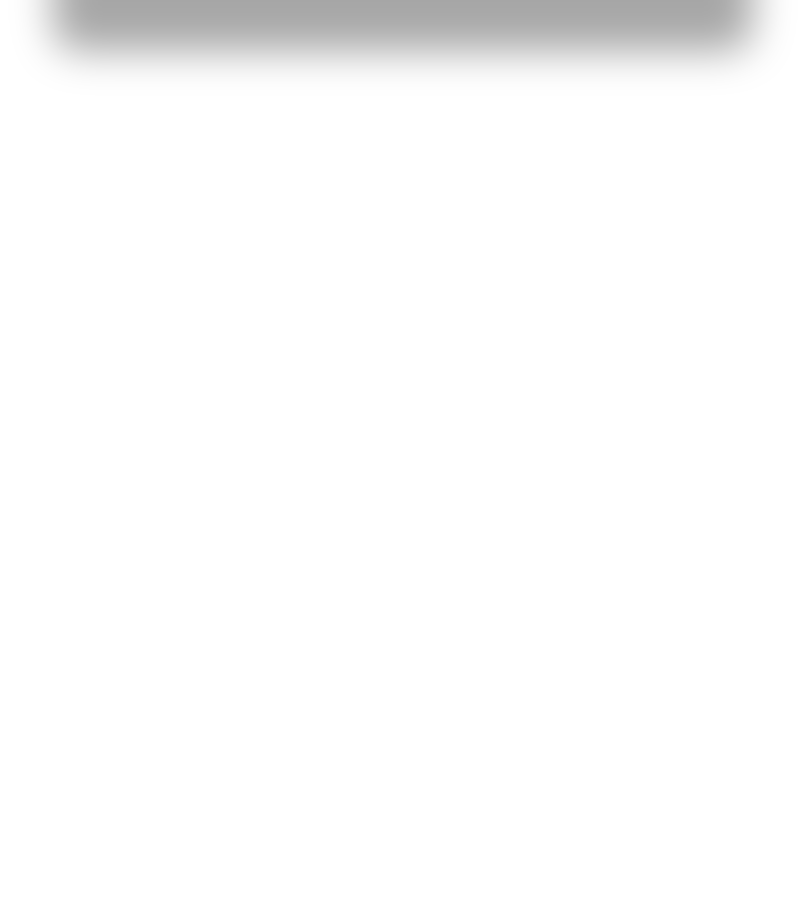
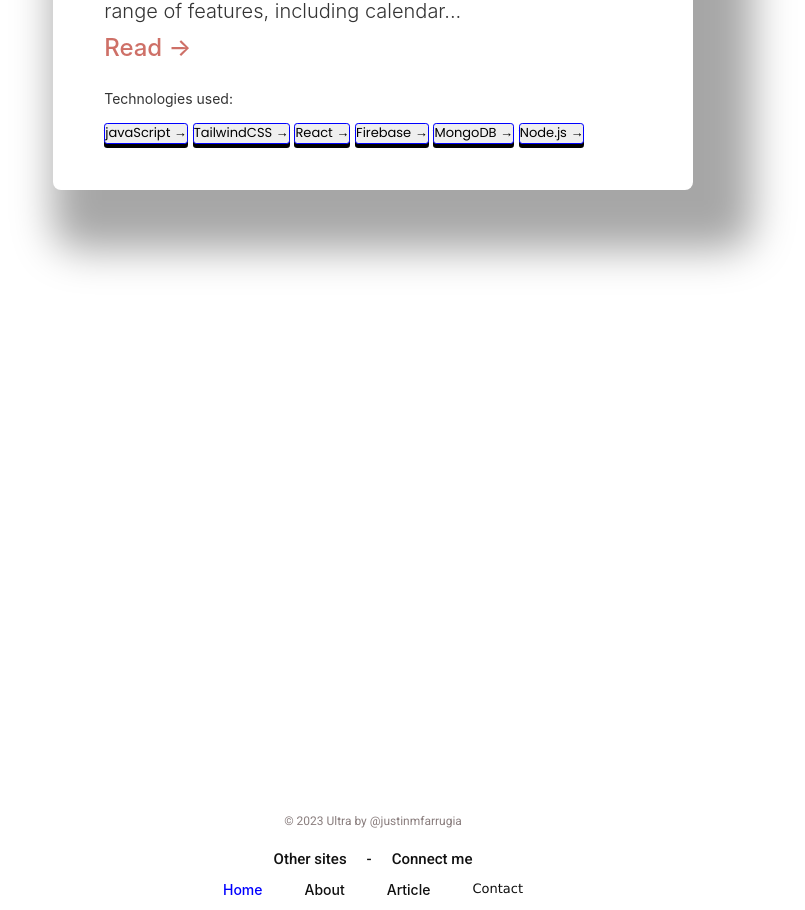
Before and after one commit to MohammadIqbalHossain/portfolio-0.2, a React (Vite) app: page / in a window 1280 px wide. Shown: the part 2298-3208 px from the top of the page, without its empty margins (267-1072 px from the left). Before the commit the page ends 2830 px from the top, so only its background shows below. Built offline with nearby package versions, Linux system fonts and the light colour scheme; a web font is replaced by a local one.

Commit message:
footer and some other adjusments added

```diff
--- a/public/data.json
+++ b/public/data.json
@@ -4,11 +4,12 @@
     "projectName": "Rocket Rock",
     "description": "Rocket Rock is a website for selling spacecraft engines and other parts of spaceships. This site offers a wide range of products for space enthusiasts and professionals alike. From propulsion systems to structural components, Rocket Rock provides everything needed to build or maintain a spacecraft. The website features detailed descriptions and specifications for each product, ensuring that customers can make informed decisions. Additionally, Rocket Rock offers a user-friendly interface, making it easy to navigate and find the required items. With a secure checkout process and reliable shipping options, Rocket Rock aims to be the go-to source for all space-related hardware. The site also includes a blog with the latest news and advancements in space technology, providing valuable insights and updates to its users.",
     "liveSiteLink": "https://rocket-rock-cce05.web.app/",
-    "github-backend-link": "https://github.com/MohammadIqbalHossain/rocket-rock-server-site",
-    "github-client-link": "https://github.com/MohammadIqbalHossain/rocket-rock-client-site",
+    "githubBackendEnd": "https://github.com/MohammadIqbalHossain/rocket-rock-server-site",
+    "githubFrontEnd": "https://github.com/MohammadIqbalHossain/rocket-rock-client-site",
     "image1": "https://i.ibb.co/zJXcftt/breathing-knowlage.png",
-    "image2": "https://i.ibb.co/d212CWN/Screenshot-2023-01-01-002135.png",
+    "image2": "https://i.imgur.com/q1Yf83Q.png",
     "image3": "https://i.ibb.co/BjdyYLw/rocket-rock-2.png",
+    "image4": "https://i.imgur.com/AKx06W8.png",
     "tagline": "Breath in space.",
     "technologies": [
       "javaScript",
@@ -26,12 +27,13 @@
     "_id": "2b3c4d5e6f7g8h9i0j",
     "projectName": "MarchEasy",
     "description": "MarchEasy is an innovative platform designed to simplify the process of organizing and managing events, marches, and protests. The website offers tools and resources for event coordinators to plan, promote, and execute successful events. Users can create detailed event pages, manage registrations, and communicate with participants through the platform. MarchEasy also provides analytics and reporting features, allowing organizers to track attendance, engagement, and overall event performance. With a focus on social activism, MarchEasy aims to empower communities and advocacy groups by providing a comprehensive solution for event management. The platform's intuitive design and robust functionality make it an essential tool for anyone looking to organize impactful events.",
-    "liveSiteLink": "https://marcheasy.com",
-    "github-backend-link": "https://github.com/MarchEasy/backend",
-    "github-client-link": "https://github.com/MarchEasy/client",
-    "image1": "https://i.ibb.co/album/marcheasy.png",
-    "image2": "https://i.ibb.co/album/marcheasy2.png",
-    "image3": "https://i.ibb.co/album/marcheasy3.png",
+    "liveSiteLink": "https://warehouse-site.web.app/",
+    "githubBackendEnd": "https://github.com/MohammadIqbalHossain/warehouse-management-server-site",
+    "githubFrontEnd": "https://github.com/MohammadIqbalHossain/warehouse-management-client-site",
+    "image1": "https://i.imgur.com/5hMALM2.png",
+    "image2": "https://i.imgur.com/rXd1YXF.png",
+    "image3": "https://i.imgur.com/vSiSVJu.png",
+    "image4": "https://i.imgur.com/pdzU8jo.png",
     "tagline": "Make your march easy.",
     "technologies": [
       "javaScript",
@@ -49,12 +51,13 @@
     "_id": "3c4d5e6f7g8h9i0j1k",
     "projectName": "PickTimely",
     "description": "PickTimely is a scheduling and appointment booking platform designed to help businesses and professionals manage their time more effectively. The website offers a range of features, including calendar integration, automated reminders, and client management tools. With PickTimely, users can easily schedule appointments, set availability, and manage bookings from a single, centralized platform. The intuitive interface and customizable settings make it easy to tailor the platform to individual needs. Whether you are a freelancer, a small business owner, or part of a larger organization, PickTimely provides the tools you need to streamline your scheduling process and improve efficiency. The platform also includes robust reporting and analytics, allowing users to track appointment trends and make data-driven decisions.",
-    "liveSiteLink": "https://picktimely.com",
-    "github-backend-link": "https://github.com/PickTimely/backend",
-    "github-client-link": "https://github.com/PickTimely/client",
-    "image1": "https://i.ibb.co/album/picktimely.png",
-    "image2": "https://i.ibb.co/album/picktimely2.png",
-    "image3": "https://i.ibb.co/album/picktimely3.png",
+    "liveSiteLink": "https://pick-timely.web.app/",
+    "githubBackendEnd": "https://github.com/endgamers-404-Not-Found/pick-timely-server",
+    "githubFrontEnd": "hhttps://github.com/endgamers-404-Not-Found/Pick-timely",
+    "image1": "https://i.imgur.com/Gh1mYvC.png",
+    "image2": "https://i.imgur.com/wbL0ywt.png",
+    "image3": "https://i.imgur.com/C7jpbDF.png",
+    "image4": "https://i.imgur.com/b26Qaao.png",
     "tagline": "Pick your time, timely.",
     "technologies": [
       "javaScript",
--- a/src/App.jsx
+++ b/src/App.jsx
@@ -8,6 +8,7 @@ import DetailArticle from "./pages/Article/DetailArticle";
 import GetInTouch from "./pages/GetInTouch/GetInTouch";
 import About from './pages/About/About';
 import "./App.css";
+import Footer  from "./components/Footer/Footer";
 
 function App() {
   return (
@@ -21,11 +22,14 @@ function App() {
           <Route path="/article/:id" element={<DetailArticle />} />
           <Route path="/about" element={<About />}></Route>
         </Routes>
+
       </main>
 
       <div className="get-in-touch">
         <GetInTouch />
       </div>
+
+      <Footer />
     </Router>
   );
 }
--- /dev/null
+++ b/src/components/Footer/Footer.jsx
@@ -0,0 +1,54 @@
+import React from 'react'
+import { Link, NavLink } from 'react-router-dom';
+import './Footer.scss';
+
+const Footer = () => {
+  return (
+    <div className='footer-container'>
+        <h4 className='copyright-text'>© 2023 Ultra by @justinmfarrugia</h4>
+        <h3 className='extra-links'>
+            <Link to='https://github.com/MohammadIqbalHossain' target='__blank'>Other sites</Link> -
+            <Link to='https://web.facebook.com/iqbal.abdullah.927543/' target='__blank'>Connect me</Link>
+        </h3>
+
+        <div className='nav-links'>
+        <ul>
+          <li>
+            <NavLink
+              to="/"
+              className="nav__link"
+              style={({ isActive }) => (isActive ? { color: "blue" } : {})}
+            >
+              Home
+            </NavLink>
+          </li>
+          <li>
+            <NavLink
+              to="/about"
+              className="nav__link"
+              style={({ isActive }) => (isActive ? { color: "blue" } : {})}
+
+            >
+              About
+            </NavLink>
+          </li>
+          <li>
+            <NavLink
+              to="/article"
+              className="nav__link"
+              style={({ isActive }) => (isActive ? { color: "blue" } : {})}
+
+            >
+              Article
+            </NavLink>
+          </li>
+          <li>
+              <a className="mail" href="mailto:being.iqbal.hossain@gmail.com?subject=Hello%20Iqbal&body=I%20would%20like%20to%20get%20in%20touch%20with%20you">Contact</a>
+          </li>
+        </ul>
+        </div>
+    </div>
+  )
+}
+
+export default Footer
--- /dev/null
+++ b/src/components/Footer/Footer.scss
@@ -0,0 +1,90 @@
+.footer-container {
+  margin-top: 12rem;
+
+  display: flex;
+  justify-content: center;
+  align-items: center;
+  flex-direction: column;
+  column-gap: 10px;
+
+  @media screen and (max-width: 720px) {
+    margin-top: 5rem;
+  }
+}
+
+.nav-links ul {
+  display: flex;
+  gap: 10px;
+}
+
+.copyright-text {
+  color: #8a7e7e;
+  font-size: 12px;
+  font-family: "Roboto", sans-serif;
+  font-weight: 400;
+}
+
+.extra-links {
+  display: flex;
+  gap: 20px;
+
+  font-family: "Roboto", sans-serif;
+  font-size: 15px;
+  font-weight: 500;
+  color: #111;
+}
+
+.extra-links a {
+  color: #111;
+}
+
+.footer-container {
+  margin-left: auto;
+}
+
+.extra-links a:hover {
+  color: #4f4949;
+}
+
+.footer-container ul {
+  display: flex;
+  flex-grow: grow;
+  flex-wrap: wrap;
+  padding: 0;
+}
+
+.footer-container li {
+  list-style-type: none;
+  margin: 0 1rem;
+}
+
+.footer-container li a {
+  text-decoration: none;
+  color: var(--text-color);
+  display: block;
+  width: 100%;
+}
+.footer-container ul li a:hover {
+  color: var(--hyperlink-hover-color);
+  transition: var(--color-transition);
+  ul {
+    display: flex;
+    padding: 0;
+  }
+
+  .footer-container li {
+    list-style-type: none;
+    margin: 0 1rem;
+  }
+
+  .footer-container li a {
+    text-decoration: none;
+    color: var(--text-color);
+    display: block;
+    width: 100%;
+  }
+  .footer-container ul li a:hover {
+    color: var(--hyperlink-hover-color);
+    transition: var(--color-transition);
+  }
+}
--- a/src/components/Header/Header.jsx
+++ b/src/components/Header/Header.jsx
@@ -1,3 +1,4 @@
+import React from 'react';
 import "../Header/Header.scss";
 import image from "../../assets/In-profile__2_-removebg.png";
 import { RoughNotation } from "react-rough-notation";
@@ -7,7 +8,7 @@ const Header = () => {
     <div className="header">
       <div className="header__content">
         <h2 className="header__title">
-          Hello, I'm Iqbal, a{" "}
+          Hello, I&apos;m Iqbal, a{" "}
           <RoughNotation type="highlight" show={true} color="#fff176">
             developer
           </RoughNotation>{" "}
--- a/src/components/Navbar1.jsx
+++ b/src/components/Navbar1.jsx
@@ -1,15 +1,15 @@
 import { useState, React } from "react";
 import "../components/Navbar1.scss";
-import { NavLink } from "react-router-dom";
+import { Link, NavLink } from "react-router-dom";
 
 export default function Navbar1() {
   const [isNavExpanded, setIsNavExpanded] = useState(false);
 
   return (
     <nav className="navigation">
-      <a href="/" className="brand-name">
+      <Link to="/" className="brand-name">
         Iqbal Hossain
-      </a>
+      </Link>
       <button
         className="hamburger"
         onClick={() => {
--- a/src/components/Projects/ProjectDetails.jsx
+++ b/src/components/Projects/ProjectDetails.jsx
@@ -1,5 +1,7 @@
+import React from 'react';
+
 import { useEffect, useState } from "react";
-import { useParams } from "react-router-dom";
+import { Link, useParams } from "react-router-dom";
 import "../Projects/ProjectDetails.scss";
 import { RxExternalLink } from "react-icons/rx";
 
@@ -28,6 +30,8 @@ const ProjectDetails = () => {
   const filteredProject = detailData.filter((project) => project._id === id);
   console.log(filteredProject);
 
+  console.log(filteredProject[0].liveSiteLink);
+
   if (filteredProject.length === 0) {
     return <div>data not found.</div>;
   }
@@ -35,6 +39,10 @@ const ProjectDetails = () => {
   const image1 = filteredProject[0].image1;
   const image2 = filteredProject[0].image2;
   const image3 = filteredProject[0].image3;
+  const image4 = filteredProject[0].image4;
+
+
+
 
   return (
     <div className="project__details">
@@ -55,28 +63,28 @@ const ProjectDetails = () => {
 
       <div className="project__action-btns">
         <button className="project__action-btn live__action-btn" role="button">
-          <a href="#">
+          <Link to={filteredProject[0].liveSiteLink} target='__blank'>
             Live View
             <RxExternalLink />
-          </a>
+          </Link>
         </button>
         <button
           className="project__action-btn github__client-btn"
           role="button"
         >
-          <a href="#">
+          <Link to={filteredProject[0].githubFrontEnd} target='__blank'>
             GitHub→ Front-End
             <RxExternalLink />
-          </a>
+          </Link>
         </button>
         <button
           className="project__action-btn github__server-btn"
           role="button"
         >
-          <a href="#">
+          <Link to={filteredProject[0].githubBackendEnd} target='__blank'>
             GitHub→ Back-End
             <RxExternalLink />
-          </a>
+          </Link>
         </button>
       </div>
 
@@ -121,7 +129,7 @@ const ProjectDetails = () => {
         <div
           className="project__details-card"
           style={{
-            "--image": 'url("https://i.ibb.co/zJXcftt/breathing-knowlage.png")',
+            "--image": `url(${image4})`,
             "--angle": "7deg",
             "--x": "10%",
             "--y": "-7%",
--- a/src/components/Projects/ProjectDetails.scss
+++ b/src/components/Projects/ProjectDetails.scss
@@ -45,7 +45,7 @@
 
   &:hover {
     transition: 0.5s ease-in-out;
-    transform: scale(1.1);
+    transform: scale(1);
     will-change: auto;
   }
 
--- a/src/components/Projects/Projects.jsx
+++ b/src/components/Projects/Projects.jsx
@@ -1,3 +1,4 @@
+import React from 'react';
 import "./Projects.scss";
 import { IoLogoGithub } from "react-icons/io";
 import { FaPlay } from "react-icons/fa";
@@ -39,7 +40,7 @@ const Projects = () => {
     <div className="container">
       <h2 className="projects__title">Projects</h2>
       <p className="projects__tagline">
-        Some projects I have working on and currently working...
+        Some projects I&apos;m working on...
       </p>
       <ul className="cards">
         {data.map((indexData, index) => (
@@ -62,17 +63,18 @@ const Projects = () => {
                 <div className="card__theme-header">
                   <p className="card__content-theme">{indexData.tagline}</p>
                   <div className="view-btns">
-                    <a
-                      href=""
+                    <Link
+                      to="https://github.com/MohammadIqbalHossain/rocket-rock-client-site"
                       className="github__view-btn"
-                      title="Open on Github"
+                      title="Github code"
+                      target='__blank'
                     >
                       <IoLogoGithub />
-                    </a>
+                    </Link>
 
-                    <a href="" className="preview-btn" title="Preview">
+                    <Link to="https://rocket-rock-cce05.web.app/" target='__blank' className="preview-btn" title="View live site">
                       <FaPlay />
-                    </a>
+                    </Link>
                   </div>
                 </div>
 
@@ -96,9 +98,9 @@ const Projects = () => {
                       key={`${projectTech}-${index}`}
                       className="card__content-button"
                     >
-                      <a href="#" target="_blank" rel="noopener noreferrer">
+                      <span>
                         {projectTech}
-                      </a>
+                      </span>
                     </button>
                   ))}
                 </div>
@@ -107,6 +109,7 @@ const Projects = () => {
           </li>
         ))}
       </ul>
+
     </div>
   );
 };
--- a/src/components/Projects/Projects.scss
+++ b/src/components/Projects/Projects.scss
@@ -2,7 +2,7 @@
   --cards: 4;
   --cardHeight: 47vh;
   --cardTopPadding: 1.5em;
-  --cardMargin: 4vw;
+  --cardMargin: 9vw;
 
   --c-gray-100: #fbf8f2;
   --c-gray-200: #fcfdfe;
@@ -132,7 +132,7 @@
 }
 
 .card__content-paragraph {
-  font-size: 2vmin;
+  font-size: 2.5vmin;
   line-height: 1.7;
   font-weight: 300;
   margin-bottom: 2.5vmin;
@@ -140,7 +140,7 @@
 
 .card__content-link {
   color: #ba3428;
-  font-size: 1.8vmin;
+  font-size: 3vmin;
   display: block;
   cursor: pointer;
   opacity: 0.7;
--- a/src/pages/About/About.jsx
+++ b/src/pages/About/About.jsx
@@ -10,7 +10,7 @@ function About () {
             </div> */}
             <div className='about__content'>
                <span>Hi, There</span>
-               <h2 className='about__header-name'>I&apos;m Mohammad Iqbal Hossain.</h2>
+               <h2 className='about__header-name underline'>I&apos;m Mohammad Iqbal Hossain.</h2>
                <p className='about__content-details'>
                <span>
                I’m a product designer and developer living in Asheville.
--- a/src/pages/Home/Home.jsx
+++ b/src/pages/Home/Home.jsx
@@ -1,8 +1,11 @@
+import React from 'react';
+
 import Header from "../../components/Header/Header";
 import Projects from "../../components/Projects/Projects";
 
 const Home = () => {
   return (
+
     <div>
       <Header />
       <Projects />
```
